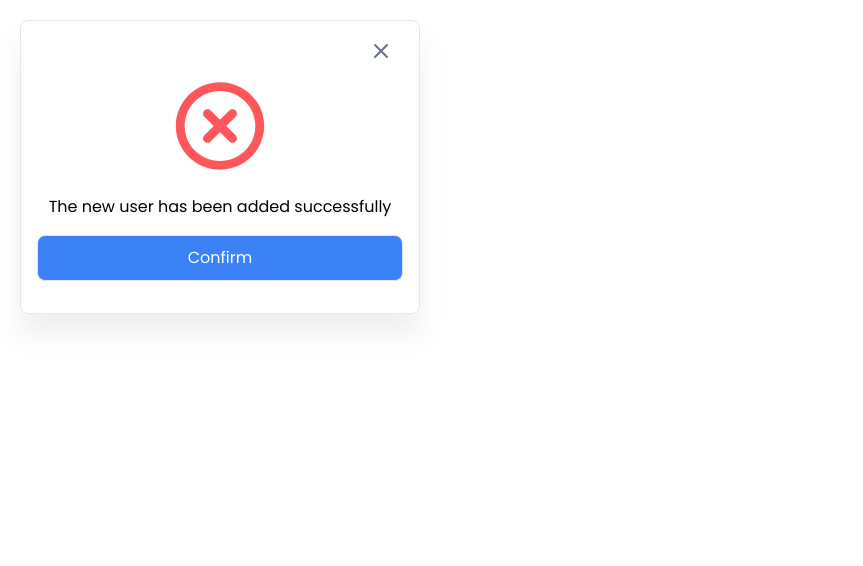
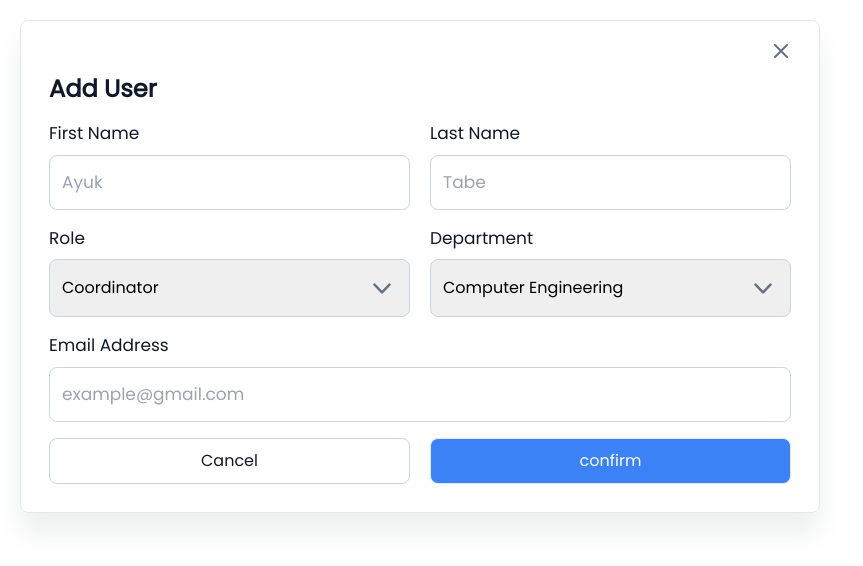
Before and after one commit to fet-ub/restat-client, a React (Create React App) app: page / in a window 1280 px wide. Shown: the top 566 px of the page, without its empty margins (0-863 px from the left). Built offline with nearby package versions, Linux system fonts and the light colour scheme.

Commit message:
feat:add add user and lecturer modal

```diff
--- a/src/App.tsx
+++ b/src/App.tsx
@@ -1,16 +1,18 @@
 import React, { useState } from "react";
 import "./App.css";
-// import TextInput from "./components/common/inputs/text-input/TextInput.common";
-// import PasswordInput from "./components/common/inputs/password-input/PasswordInput.common";
-// import Button from "./components/common/buttons/Button.common";
-// import SelectInput from "./components/common/inputs/select-input/SelectInput.common";
-// import { LANGUAGE_CONSTANTS } from "./repository/constants/constants";
+import TextInput from "./components/common/inputs/text-input/TextInput.common";
+import PasswordInput from "./components/common/inputs/password-input/PasswordInput.common";
+import Button from "./components/common/buttons/Button.common";
+import SelectInput from "./components/common/inputs/select-input/SelectInput.common";
+import { LANGUAGE_CONSTANTS } from "./repository/constants/constants";
 import DashboardCard from "./components/common/cards/dashboard-card/DashboardCard.common";
 import { IconRepository } from "./repository/icons/icon.repository";
 import ModalContainer from "./components/common/modal/modal-container/ModalContainer.common";
 import LogoutModal from "./components/common/modal/modules/logout/LogoutModal.module";
 import DeleteModal from "./components/common/modal/modules/delete/DeleteModal.module";
 import StatusModal from "./components/common/modal/modules/status/StatusModal.module";
+import AddLecturerModal from "./components/common/modal/modules/add-lecturer/AddLecturerModal.module";
+import AddUserModal from "./components/common/modal/modules/add-user/AddUserModal.module";
 function App() {
    const [form, setForm] = useState({
      email: "",
@@ -19,21 +21,23 @@ function App() {
 
   return (
     <div className="App">
-      <ModalContainer width="400px">
+      <ModalContainer width="800px">
+        <AddUserModal/>
+        {/* <AddLecturerModal/> */}
        {/* <LogoutModal /> */}
-       {/* <DeleteModal record="Lecturer"/> */}
-       <StatusModal
-       status="ERROR"
+       {/* <DeleteModal record="student"/> */}
+       {/* <StatusModal
+       status="SUCCESS"
        text="The new user has been added successfully"
 
-       />
+       /> */}
       </ModalContainer>
       {/* <DashboardCard
       label="Students"
       stats={120}
       icon={<IconRepository.DashboardStudentIcon/>}
       /> */}
-      {/* <Button text="confirm" buttonType="TERTIARY" /> */}
+      {/* <Button text="confirm" buttonType="SECONDARY" /> */}
       {/* <SelectInput
         selectOptions={LANGUAGE_CONSTANTS}
         label="Language"
--- a/src/components/common/inputs/select-input/SelectInput.common.tsx
+++ b/src/components/common/inputs/select-input/SelectInput.common.tsx
@@ -9,7 +9,7 @@ const SelectInput = ({
   label,
 }: SelectInputPropType) => {
   return (
-    <div className="mb-4">
+    <div className="mb-4 w-full">
       <label className="block  text-[17px] text-secondary  font-[500] mb-2">
         {label}
       </label>
--- a/src/components/common/inputs/text-input/TextInput.common.tsx
+++ b/src/components/common/inputs/text-input/TextInput.common.tsx
@@ -10,7 +10,7 @@ const TextInput = ({
   type,
 }: InputTypes) => {
   return (
-    <div className="mb-4">
+    <div className="mb-4 w-full">
       <label className="block  text-[17px] text-secondary  font-[500] mb-2">
         {label}
       </label>
--- a/src/components/common/modal/modal-container/ModalContainer.common.tsx
+++ b/src/components/common/modal/modal-container/ModalContainer.common.tsx
@@ -5,7 +5,7 @@ import { IconRepository } from '../../../../repository/icons/icon.repository'
 const ModalContainer = ({children,width,fullWidth,onClick}:ModalContainerPropTypes) => {
   return (
     <div
-      className="py-2 px-4 max-w-[500px] max-h-[300px] border rounded-lg   "
+      className="py-2 px-4 max-w-[2000px]  border rounded-lg   "
       style={{
         boxShadow: "0px 20px 25px rgba(76, 103, 100, 0.1)",
         width:
--- /dev/null
+++ b/src/components/common/modal/modules/add-lecturer/AddLecturerModal.module.tsx
@@ -0,0 +1,109 @@
+import React, { useState } from 'react'
+import SelectInput from '../../../inputs/select-input/SelectInput.common'
+import TextInput from '../../../inputs/text-input/TextInput.common'
+import { ENGINEERING_DEPARTMENTS,COURSE_PREFIX } from '../../../../../repository/constants/constants'
+import Button from '../../../buttons/Button.common'
+const AddLecturerModal = () => {
+   const [form, setForm] = useState({
+     department: '',
+     firstname: '',
+     lastname:'',
+     email:'',
+     coursetitle:'',
+     coursecode:'',
+     courseprefix:''
+
+   });
+  return (
+    <div className='px-3 pb-5'>
+      <h1 className="text-secondary text-2xl font-semibold">Add Lecturer</h1>
+
+      <form className='mt-4'>
+        <SelectInput
+          selectOptions={ENGINEERING_DEPARTMENTS}
+          label="Department"
+          onChange={(e) => {
+            setForm({ ...form, department: e.target.value });
+          }}
+          value={form.department}
+        />
+
+        <div className="flex gap-5 ">
+          <TextInput
+            placeholder="Ayuk"
+            label="First Name"
+            type="text"
+            id="FirstName"
+            name="First Name"
+            value={form.firstname}
+            onChange={(e) => {
+              setForm({ ...form, firstname: e.target.value });
+            }}
+          />
+          <TextInput
+            placeholder="Tabe"
+            label="Last Name"
+            type="text"
+            id="LastName"
+            name="Lirst Name"
+            value={form.lastname}
+            onChange={(e) => {
+              setForm({ ...form, lastname: e.target.value });
+            }}
+          />
+        </div>
+        <TextInput
+          placeholder={"example@gmail.com"}
+          label="Email Address"
+          type="email"
+          id="Email"
+          name="Email"
+          value={form.email}
+          onChange={(e) => {
+            setForm({ ...form, email: e.target.value });
+          }}
+        />
+        <TextInput
+          placeholder={"Algorithms"}
+          label="Course Title"
+          type="text"
+          id="CourseTitle"
+          name="Course Title"
+          value={form.coursetitle}
+          onChange={(e) => {
+            setForm({ ...form, coursetitle: e.target.value });
+          }}
+        />
+
+        <div className="flex gap-5 ">
+          <SelectInput
+            selectOptions={COURSE_PREFIX}
+            label="Course Prefix"
+            value={form.courseprefix}
+            onChange={(e) => {
+              setForm({ ...form, courseprefix: e.target.value });
+            }}
+          />
+          <TextInput
+            placeholder={"444"}
+            label="Course Code"
+            type="number"
+            id="CourseCode"
+            name="Course Code"
+            value={form.coursecode}
+            onChange={(e) => {
+              setForm({ ...form, coursecode: e.target.value });
+            }}
+          />
+        </div>
+
+        <div className="flex gap-5 mt-1 ">
+          <Button text="Cancel" fullWidth={true} buttonType="TERTIARY" />
+          <Button text="confirm" fullWidth={true} buttonType="PRIMARY" />
+        </div>
+      </form>
+    </div>
+  );
+}
+
+export default AddLecturerModal
--- /dev/null
+++ b/src/components/common/modal/modules/add-user/AddUserModal.module.tsx
@@ -0,0 +1,127 @@
+import React, { useState } from 'react'
+import { USER_ROLE ,ENGINEERING_DEPARTMENTS, COURSE_PREFIX} from '../../../../../repository/constants/constants'
+import SelectInput from '../../../inputs/select-input/SelectInput.common';
+import TextInput from '../../../inputs/text-input/TextInput.common';
+import Button from '../../../buttons/Button.common';
+
+const AddUserModal = () => {
+     const [form, setForm] = useState({
+        role:'',
+       department: '',
+       firstname: "",
+       lastname: "",
+       email: "",
+       coursetitle: "",
+       coursecode: "",
+       courseprefix: "",
+     });
+  return (
+    <div className="px-3 pb-5">
+      <h1 className="text-secondary text-2xl font-semibold">Add User</h1>
+
+      <form className="mt-4">
+        <div className="flex gap-5 ">
+          <TextInput
+            placeholder="Ayuk"
+            label="First Name"
+            type="text"
+            id="FirstName"
+            name="First Name"
+            value={form.firstname}
+            onChange={(e) => {
+              setForm({ ...form, firstname: e.target.value });
+            }}
+          />
+          <TextInput
+            placeholder="Tabe"
+            label="Last Name"
+            type="text"
+            id="LastName"
+            name="Lirst Name"
+            value={form.lastname}
+            onChange={(e) => {
+              setForm({ ...form, lastname: e.target.value });
+            }}
+          />
+        </div>
+        <div className="flex gap-5 ">
+          <SelectInput
+            selectOptions={USER_ROLE}
+            label="Role"
+            onChange={(e) => {
+              setForm({ ...form, role: e.target.value });
+            }}
+            value={form.role}
+          />
+          <SelectInput
+            selectOptions={ENGINEERING_DEPARTMENTS}
+            label="Department"
+            onChange={(e) => {
+              setForm({ ...form, department: e.target.value });
+            }}
+            value={form.department}
+          />
+        </div>
+
+        <TextInput
+          placeholder={"example@gmail.com"}
+          label="Email Address"
+          type="email"
+          id="Email"
+          name="Email"
+          value={form.email}
+          onChange={(e) => {
+            setForm({ ...form, email: e.target.value });
+          }}
+        />
+
+        {
+            form.role ==='lecturer'?(
+                <>
+                 <TextInput
+          placeholder={"Algorithms"}
+          label="Course Title"
+          type="text"
+          id="CourseTitle"
+          name="Course Title"
+          value={form.coursetitle}
+          onChange={(e) => {
+            setForm({ ...form, coursetitle: e.target.value });
+          }}
+        />
+        <div className="flex gap-5 ">
+          <SelectInput
+            selectOptions={COURSE_PREFIX}
+            label="Course Prefix"
+            value={form.courseprefix}
+            onChange={(e) => {
+              setForm({ ...form, courseprefix: e.target.value });
+            }}
+          />
+          <TextInput
+            placeholder={"444"}
+            label="Course Code"
+            type="number"
+            id="CourseCode"
+            name="Course Code"
+            value={form.coursecode}
+            onChange={(e) => {
+              setForm({ ...form, coursecode: e.target.value });
+            }}
+          />
+        </div>
+
+                </>
+            ):''
+        }
+
+        <div className="flex gap-5 mt-1 ">
+          <Button text="Cancel" fullWidth={true} buttonType="TERTIARY" />
+          <Button text="confirm" fullWidth={true} buttonType="PRIMARY" />
+        </div>
+      </form>
+    </div>
+  );
+}
+
+export default AddUserModal
--- a/src/repository/constants/constants.ts
+++ b/src/repository/constants/constants.ts
@@ -8,3 +8,112 @@ export const LANGUAGE_CONSTANTS = [
     value: "french",
   },
 ];
+
+export const USER_ROLE=[
+  {
+    label:'Coordinator',
+    value:'Coordinator'
+  },
+  {
+    label:'HOD',
+    value:'hod'
+  },{
+    label:'Lecturer',
+    value:'lecturer'
+ },{
+  label:'Support Staff',
+  value:'support staff'
+ }
+
+]
+
+export const COURSE_LEVELS=[
+  {
+    label:'200',
+    value:'200'
+},
+  {
+    label:'300',
+    value:'300'
+},
+  {
+    label:'400',
+    value:'400'
+},
+  {
+    label:'500',
+    value:'500'
+},
+  {
+    label:'550',
+    value:'550'
+},
+
+
+
+]
+
+
+
+
+export const ENGINEERING_DEPARTMENTS=[
+  {
+    label:'Computer Engineering',
+    value:'computer engineering'
+
+  },
+  {
+    label:'Electrical Engineering',
+    value:'electrical engineering'
+
+  },
+  {
+    label:'Civil Engineering',
+    value:'civil engineering'
+
+  },
+]
+
+export const COMPUTER_PROGRAMS=[
+  {
+    label:"Software",
+    value:'software'
+
+   },
+  {
+    label:"Networking",
+    value:'networking'
+
+   }
+]
+
+export const ELECTRICAL_PROGRAMS = [
+  {
+    label: "Power Systems",
+    value: "power systems",
+  },
+  {
+    label: "Telecommunications",
+    value: "telecommunications",
+  },
+  {
+    label: "Renewable Energy",
+    value: "renewable energy",
+  },
+];
+
+
+export const COURSE_PREFIX=[
+  {
+    label:'CEF',
+    value:'cef'
+  },
+  {
+    label:'EEF',
+    value:'eef'
+  },
+  {
+    label:'FET',
+    value:'fet'
+  },
+]
```
